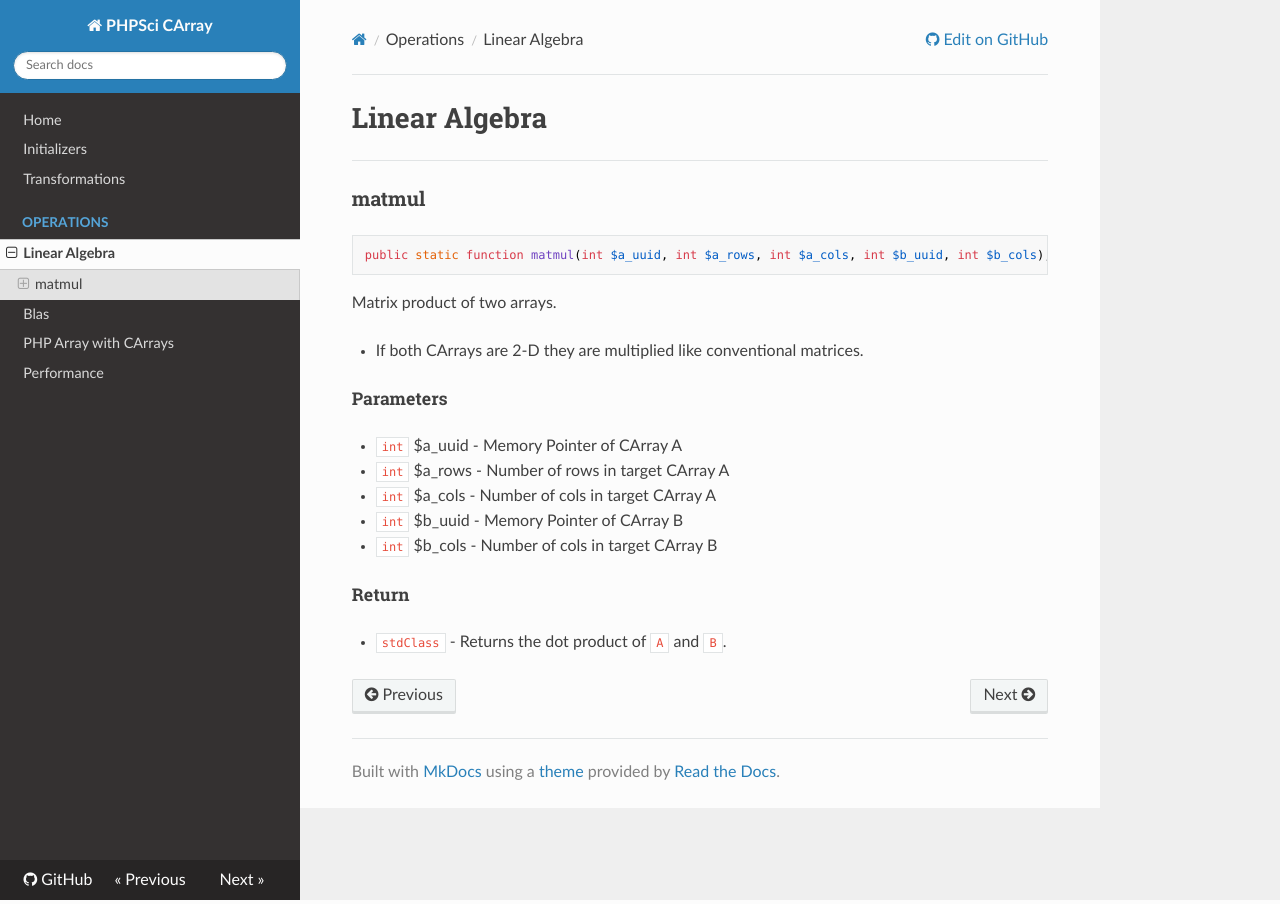
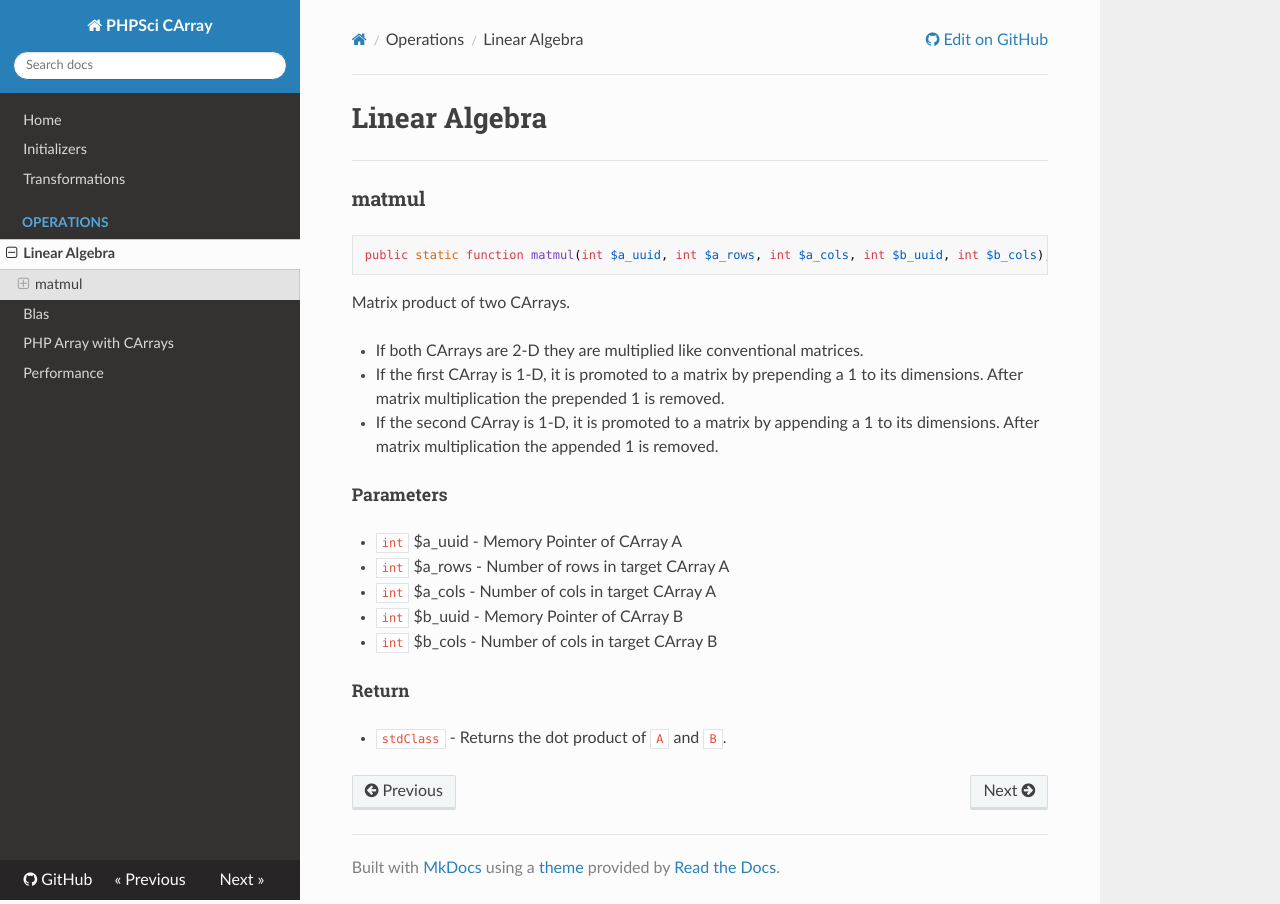
Before and after one commit to phpsci/phpsci-ext, an MkDocs documentation site: the page built from docs/linear_algebra.md, in a window 1280 px wide. Built offline with MkDocs 1.6.1, drawn with Linux system fonts in a browser that asks for light colours; nearby versions of some CDN libraries; old or Windows-style settings are respelled for this version of MkDocs.

Commit message:
Updated README.MD with new matmul description.

````diff
--- a/docs/linear_algebra.md
+++ b/docs/linear_algebra.md
@@ -6,10 +6,11 @@
 ```php
 public static function matmul(int $a_uuid, int $a_rows, int $a_cols, int $b_uuid, int $b_cols);
 ```
-Matrix product of two arrays.
+Matrix product of two CArrays.
 
 - If both CArrays are 2-D they are multiplied like conventional matrices.
-
+- If the first CArray is 1-D, it is promoted to a matrix by prepending a 1 to its dimensions. After matrix multiplication the prepended 1 is removed.
+- If the second CArray is 1-D, it is promoted to a matrix by appending a 1 to its dimensions. After matrix multiplication the appended 1 is removed.
 ##### Parameters
 
 - `int` $a_uuid - Memory Pointer of CArray A
````
